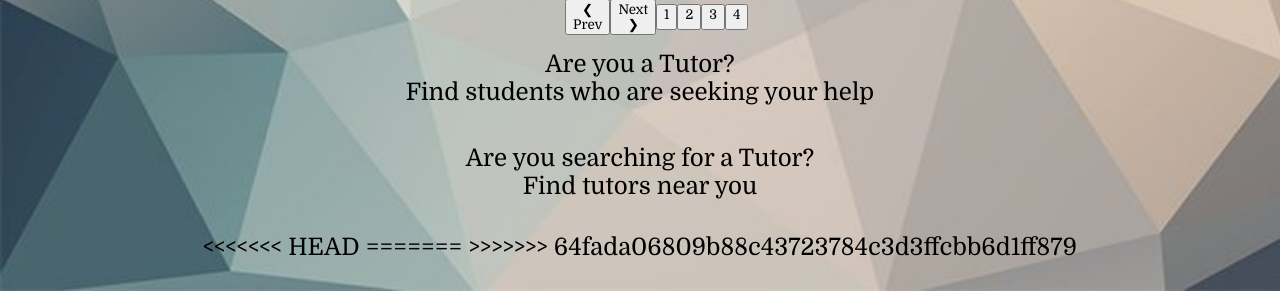
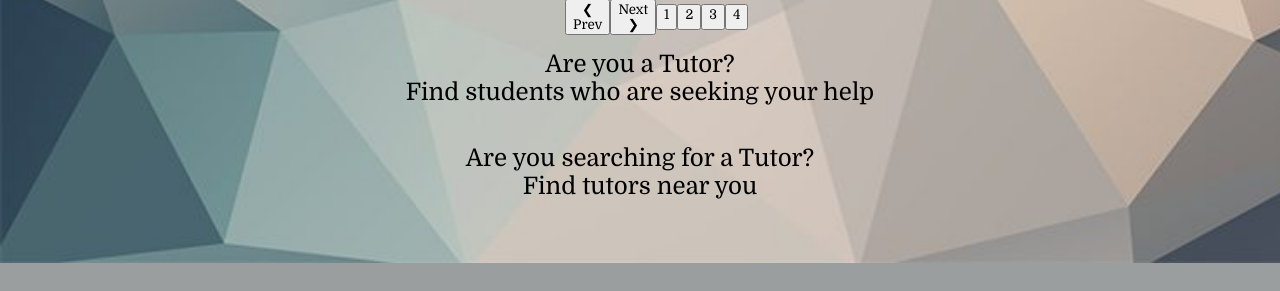
Before and after one commit to swalsh15/volun-tutor, a Python web app: template templates/index.html in a window 1280 px wide. Shown: the part 735-1026 px from the top of the page. After the commit the page ends 998 px from the top, so only its background shows below. Run offline with Jinja, Linux system fonts and the light colour scheme; the template is opened without the code that fills it, so the values that code supplies are empty.

Commit message:
changes to the index.html

```diff
--- a/templates/index.html
+++ b/templates/index.html
@@ -73,27 +73,6 @@
       <img src="../static/themes/tutoring.gif">
     </div> -->
 
-<<<<<<< HEAD
-=======
-    <!-- <div class="w3-container">
-    </div>
-
-    <div class="w3-content" style="max-width:800px">
-      <img class="mySlides" src="img_nature_wide.jpg" style="width:100%">
-      <img class="mySlides" src="img_snow_wide.jpg" style="width:100%">
-      <img class="mySlides" src="img_mountains_wide.jpg" style="width:100%">
-    </div>
-
-    <div class="w3-center">
-      <div class="w3-section">
-        <button class="w3-button w3-light-grey" onclick="plusDivs(-1)">❮ Prev</button>
-        <button class="w3-button w3-light-grey" onclick="plusDivs(1)">Next ❯</button>
-      </div>
-      <button class="w3-button demo" onclick="currentDiv(1)">1</button>
-      <button class="w3-button demo" onclick="currentDiv(2)">2</button>
-      <button class="w3-button demo" onclick="currentDiv(3)">3</button>
-    </div> -->
->>>>>>> 64fada06809b88c43723784c3d3ffcbb6d1ff879
 
 
  <script src = "/static/scripts/index.js"></script>
```
Also changed, not shown: templates/confirmpost.html (+0 -8 lines).
